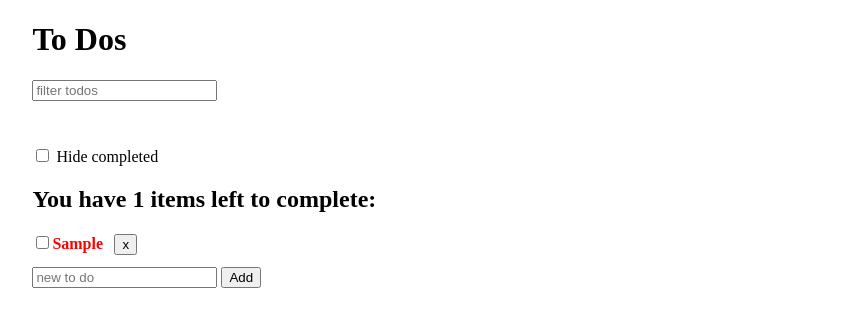
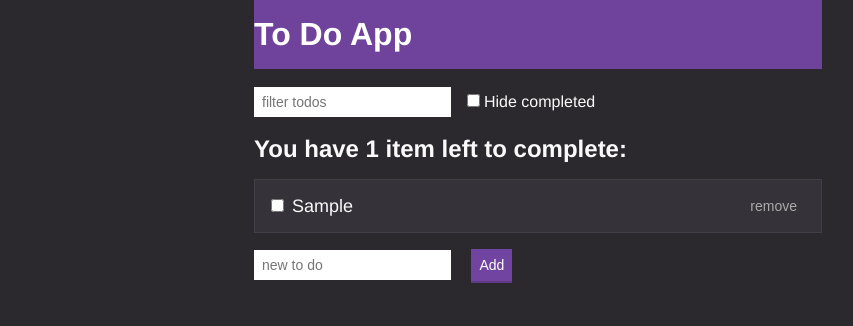
Before and after one commit to igorfazlyev/todo-app, a plain HTML site: page index.html in a window 1280 px wide. Both pictures are taken after typing "Sample" into the empty fields and a click on the button "Add". Shown: the whole page, without its empty margins (102-955 px from the left). Drawn offline with Linux system fonts and the light colour scheme.

Commit message:
added styles

```diff
--- a/index.html
+++ b/index.html
@@ -3,35 +3,46 @@
 <head>
     <meta charset="UTF-8">
     <meta name="viewport" content="width=device-width, initial-scale=1.0">
-    <link rel="stylesheet" href="style.css">
+    <link rel="stylesheet" href="./styles/styles.css">
     <title>To Do App</title>
 </head>
 <body>
+
    <div class="container">
-        <header>
-            <h1>To Dos</h1>
-            <input type="text" id="filter" placeholder="filter todos">
-            <div id="hide-completed-div">
-                <label for="hide-completed">
+
+            <div class="header">
+                <h1>
+                    To Do App
+                </h1>
+            </div>
+
+
+            <div class="actions__container" >
+                <input class="input" type="text" id="filter" placeholder="filter todos">
+                <label for="hide-completed" class="checkbox">
                     <input type="checkbox" name="hide-completed" id="hide-completed">
                     Hide completed
                 </label>
             </div>
 
-        </header>
 
 
             <div id="todos">
 
             </div>
+
+
+
             <div id="add-to-do">
                 <form action="" id="new-to-do-form">
-                <input type="text" placeholder="new to do" id="newToDo" name="newToDo">
-                <button>
+                    <input class="input" type="text" placeholder="new to do" id="newToDo" name="newToDo">
+                    <button class="button">
                         Add
                     </button>
                 </form>
             </div>
+
+
     </div>
     <script src="./todo-functions.js"></script>
     <script src="./todo-app.js"></script>
--- /dev/null
+++ b/styles/styles.css
@@ -0,0 +1,224 @@
+/*
+
+// Colors
+$off-black: #20222b;
+$dark-blue: #333745;
+$blue: #3c4251;
+$light-blue: #464b5e;
+$off-white: #a5afd7;
+$purple: #8357c5;
+// Spacing
+$s-size: 1.2rem;
+$m-size: 1.6rem;
+$l-size: 3.2rem;
+$xl-size: 4.8rem;
+$desktop-breakpoint: 45rem;
+
+*/
+
+/* Base Styles */
+
+* {
+    box-sizing: border-box;
+    margin: 0;
+    padding: 0;
+}
+
+html {
+  font-size: 62.5%;
+}
+
+body {
+    background: #2B292E;
+  color: #fafafa;
+  font-family: Helvetica, Arial, sans-serif;
+  font-size: 1.6rem;
+}
+
+button {
+  cursor: pointer;
+}
+
+a {
+    color: #6F439C;
+}
+
+/* Container */
+
+.container {
+  max-width: 60rem;
+  margin: 0 auto;
+  padding: 0 1.6rem;
+}
+
+/* Header */
+
+.header {
+  background: #6F439C;
+  color:white;
+  padding: 1.6rem 0;
+}
+
+.header__title {
+  font-size: 3.2rem;
+  margin-bottom: .4rem;
+}
+
+.header__subtitle {
+  /* color: #777; */
+  font-size: 1.6rem;
+  font-weight: 300;
+}
+
+/* Actions Bar */
+
+.actions {
+    background-color: #353239;
+    /* border-bottom: 1px solid #dedfe0; */
+    /* color: #333333; */
+    /*padding: 1rem*/
+}
+
+.actions__container {
+    align-items: center;
+    display: flex;
+    max-width: 60rem;
+    margin: 1.8rem auto;
+    min-height: 3rem;
+}
+
+.actions__container--spaced {
+    justify-content: space-between
+}
+
+/* Form Inputs */
+
+.input {
+    border: none;
+    font-size: 1.4rem;
+    font-weight: 300;
+    height: 3rem;
+    margin-right: 1.6rem;
+    padding: .4rem .8rem;
+}
+
+.checkbox {
+    display: flex;
+    align-items: baseline;
+}
+
+.checkbox > input {
+    margin-right: .4rem;
+}
+
+.button {
+    background: #7044a0;
+    border: none;
+    border-bottom: 2px solid #603a88;
+    color: white;
+    font-size: 1.4rem;
+    font-weight: 300;
+    padding: .8rem;
+    transition: background .3s ease, color .3s ease;
+}
+
+.button:hover {
+    background: #5F3A87;
+}
+
+.button--secondary {
+    background: #888888;
+    border-bottom: 2px solid #717171;
+}
+
+.button--secondary:hover {
+    background: #6E6E6E;
+}
+
+.button--text {
+    background: none;
+    border: none;
+    color: #aaa;
+}
+
+.button--text:hover {
+    background: none;
+    color: white;
+    text-decoration: underline;
+}
+
+/* Note editor */
+
+.title-input {
+    border: 1px solid #DEDFE0;
+    font-size: 2rem;
+    font-weight: 300;
+    display: block;
+    margin: 2.4rem 0;
+    padding: .8rem;
+    width: 100%;
+}
+
+.body-input {
+    border: 1px solid #DEDFE0;
+    font-family: inherit;
+    font-size: 1.6rem;
+    font-weight: 300;
+    display: block;
+    margin: 2.4rem 0;
+    min-height: 15rem;
+    padding: .8rem;
+    width: 100%;
+}
+
+/* Note List Item */
+
+.list-item {
+    text-decoration: none;
+    color: #fafafa;
+    cursor: pointer;
+    background: #353239;
+    border: 1px solid #423e47;
+    margin: 1.6rem 0;
+    padding: 1rem 1.6rem;
+    display: block;
+    transition: background .3s ease;
+    display: flex;
+    justify-content: space-between;
+    align-items: center
+}
+
+.list-item__container {
+    display: flex;
+    font-size: 1.8rem;
+    font-weight: 300;
+    align-items: baseline;
+}
+
+.list-item__container > *:first-child {
+    margin-right: .8rem;
+}
+
+.list-item:hover {
+    background: #3d3941;
+}
+
+.list-item__title {
+    font-size: 1.8rem;
+    margin-bottom: .4rem
+}
+
+.list-item__subtitle {
+    color: #666;
+    font-size: 1.4rem;
+    font-weight: 300;
+    font-style: italic;
+}
+
+.list-title {
+    margin: 1.6rem 0 1.6rem;
+}
+
+.empty-message {
+    margin: 3.2rem 0;
+}
--- a/todo-app.js
+++ b/todo-app.js
@@ -1,6 +1,7 @@
+'use strict'
 let todos = getSavedToDos();
 
-filters = {
+const filters = {
     searchText:'',
     hideCompleted: false
 }
@@ -19,19 +20,22 @@ document.querySelector('#filter').addEventListener("input", (e)=>{
     renderToDos(todos, filters);
 })
 
-document.querySelector('#new-to-do-form').addEventListener("submit", function(e){
+document.querySelector('#new-to-do-form').addEventListener("submit", (e)=>{
     e.preventDefault();
     //console.log(e.target.elements.newToDo.value);
+    let toDoText = e.target.elements.newToDo.value.trim();
+    if (toDoText.length > 0) {
         todos.push(
             {
                 id: crypto.randomUUID(),
-            text:e.target.elements.newToDo.value,
+                text:toDoText,
                 completed: false
             }
         );
         renderToDos(todos, filters);
         saveToDos(todos);
         e.target.elements.newToDo.value = '';
+    }
 })
 
 document.querySelector('#hide-completed').addEventListener('change', (e)=>{
--- a/todo-functions.js
+++ b/todo-functions.js
@@ -1,17 +1,20 @@
-const getSavedToDos = function() {
+'use strict'
+const getSavedToDos = () => {
     const savedToDos = localStorage.getItem('todos');
-    if (savedToDos !== null){
-      return JSON.parse(savedToDos);
-    }else{
+    try {
+        return savedToDos ? JSON.parse(savedToDos) : [];
+    } catch (e) {
+        console.log(e);
         return [];
     }
+
 }
 
-const saveToDos = function(todos){
+const saveToDos = (todos) => {
     localStorage.setItem('todos', JSON.stringify(todos));
 }
 
-const removeToDo = function(todoId) {
+const removeToDo = (todoId) => {
     const indexToRemove = todos.findIndex((todo)=>todo.id===todoId);
     if (indexToRemove > -1){
         todos.splice(indexToRemove, 1);
@@ -24,11 +27,16 @@ const removeToDo = function(todoId) {
 //     renderToDos(todos,filters);
 // }
 //
-const generateTodoDOM = function(todo){
-    const newToDoDomElement = document.createElement('div');
-    newToDoDomElement.style.marginBottom ='1%';
+const generateTodoDOM = (todo)=>{
+    const newToDoDomElement = document.createElement('label');
+    const containerElement = document.createElement('div');
+    const todoCheck = document.createElement('input');
+    const todoText = document.createElement('span');
+    const deleteButton = document.createElement('button');
 
-    const todoCheck = document.createElement('input');
+    //newToDoDomElement.style.marginBottom ='1%';
+
+
     todoCheck.setAttribute('type', 'checkbox');
     todoCheck.checked = todo.completed;
     todoCheck.addEventListener('change', (e)=>{
@@ -38,39 +46,43 @@ const generateTodoDOM = function(todo){
         saveToDos(todos);
         renderToDos(todos,filters);
     });
+    containerElement.appendChild(todoCheck);
 
-    const todoText = document.createElement('span');
     todoText.textContent = todo.text;
-    if (todo.completed){
-        todoText.style.color = "blue";
-    }else{
-        todoText.style.fontWeight = "bold";
-        todoText.style.color="red";
-    };
+    containerElement.appendChild(todoText);
 
-    const deleteButton = document.createElement('button');
-    deleteButton.style.marginLeft = '1%';
-    deleteButton.textContent = 'x';
+
+    //deleteButton.style.marginLeft = '1%';
+    deleteButton.textContent = 'remove';
+    deleteButton.classList.add('button', 'button--text');
+
     deleteButton.addEventListener('click', ()=>{
         removeToDo(todo.id);
         saveToDos(todos);
         renderToDos(todos, filters);
     })
+    newToDoDomElement.appendChild(deleteButton);
 
-    newToDoDomElement.appendChild(todoCheck);
-    newToDoDomElement.appendChild(todoText);
+    //setting up some classes
+    newToDoDomElement.classList.add('list-item');
+    containerElement.classList.add('list-item__container');
+
+    newToDoDomElement.appendChild(containerElement);
     newToDoDomElement.appendChild(deleteButton);
     return newToDoDomElement;
 }
 
-const generateSummaryDOM = function(filteredTodos){
+const generateSummaryDOM = (filteredTodos)=>{
     const filteredToDosLeft = filteredTodos.filter((todo)=>!todo.completed).length;
     const toDosLeftElement = document.createElement('h2');
-    toDosLeftElement.textContent = `You have ${filteredToDosLeft} items left to complete:`;
+    toDosLeftElement.classList.add('list-title');
+    let leftItemsWord = filteredToDosLeft === 1 ? 'item': 'items';
+
+    toDosLeftElement.textContent = `You have ${filteredToDosLeft} ${leftItemsWord} left to complete:`;
     return toDosLeftElement;
 }
 
-const renderToDos = function(todos, filters){
+const renderToDos = (todos, filters)=>{
 
     const filteredTodos = todos.filter(function(todo){
         const includesSearchText = todo.text.toLowerCase().includes(filters.searchText.toLowerCase());
@@ -79,14 +91,22 @@ const renderToDos = function(todos, filters){
         return includesSearchText && hideCompleted;
     });
 
+    const  toDosElement = document.querySelector('#todos');
+    toDosElement.innerHTML = '';
 
-    document.querySelector('#todos').innerHTML = '';
-
-    document.querySelector('#todos').appendChild(generateSummaryDOM(filteredTodos));
+    toDosElement.appendChild(generateSummaryDOM(filteredTodos));
 
     //
-    filteredTodos.forEach((todo)=>{
+    if (filteredTodos.length > 0) {
+        filteredTodos.forEach((todo)=>{
 
-        document.querySelector("#todos").appendChild(generateTodoDOM(todo));
-    });
+            toDosElement.appendChild(generateTodoDOM(todo));
+        });
+    }else{
+        const nothingToShowMessage = document.createElement('p');
+        nothingToShowMessage.classList.add('empty-message');
+        nothingToShowMessage.textContent = 'No to-dos to show';
+        toDosElement.appendChild(nothingToShowMessage);
+    }
+
 }
```
Lines whose indentation alone changed are shown as unchanged.
